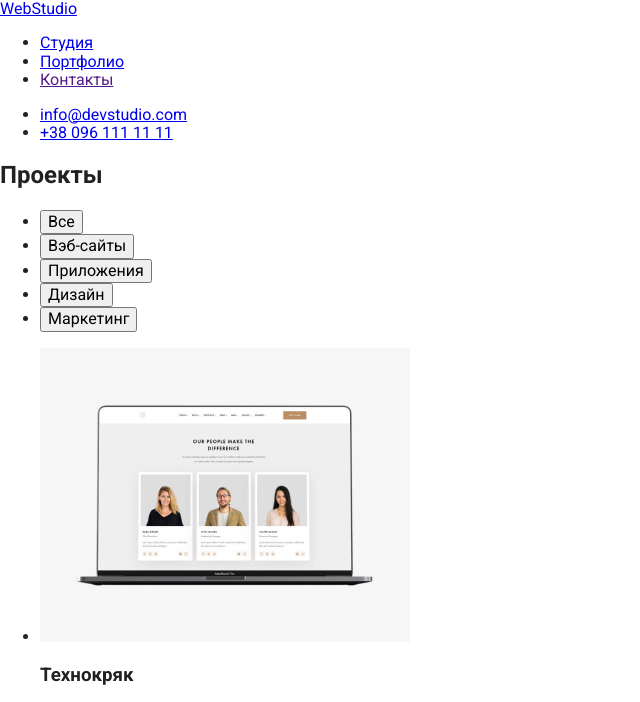
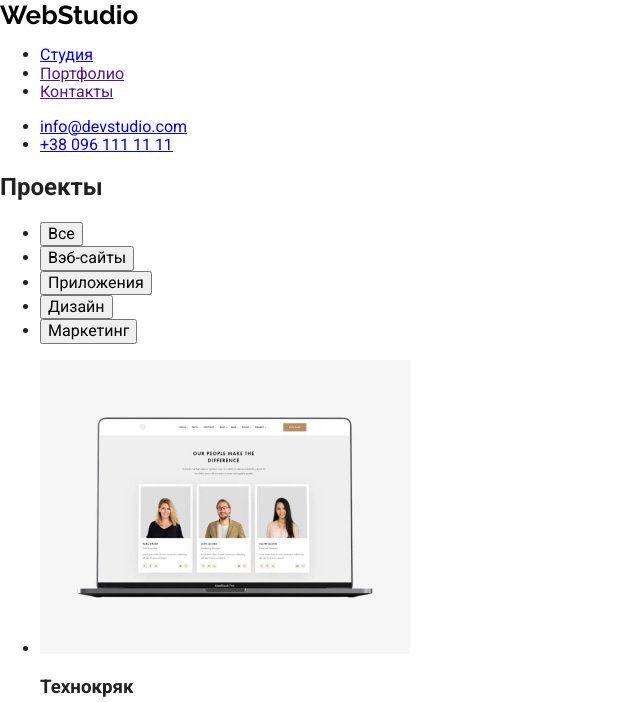
Before and after one commit to DeniOS777/goit-markup-hw-02, a plain HTML site: page portfolio.html in a window 1280 px wide. Shown: the top 702 px of the page, without its empty margins (0-640 px from the left). Drawn offline with nearby package versions, Linux system fonts and the light colour scheme.

Commit message:
Update portfolio.html

```diff
--- a/portfolio.html
+++ b/portfolio.html
@@ -23,11 +23,11 @@
   <body>
     <!-- Заголовок страницы с названием студии и навигацией -->
     <header>
-      <nav>
-        <a href="/">WebStudio</a>
+      <a class="logo" href="/"><span>Web</span>Studio</a>
+      <nav class="main-nav">
         <ul>
           <li><a href="./index.html">Студия</a></li>
-          <li><a href="./portfolio.html">Портфолио</a></li>
+          <li><a href="">Портфолио</a></li>
           <li><a href="">Контакты</a></li>
         </ul>
       </nav>
```
